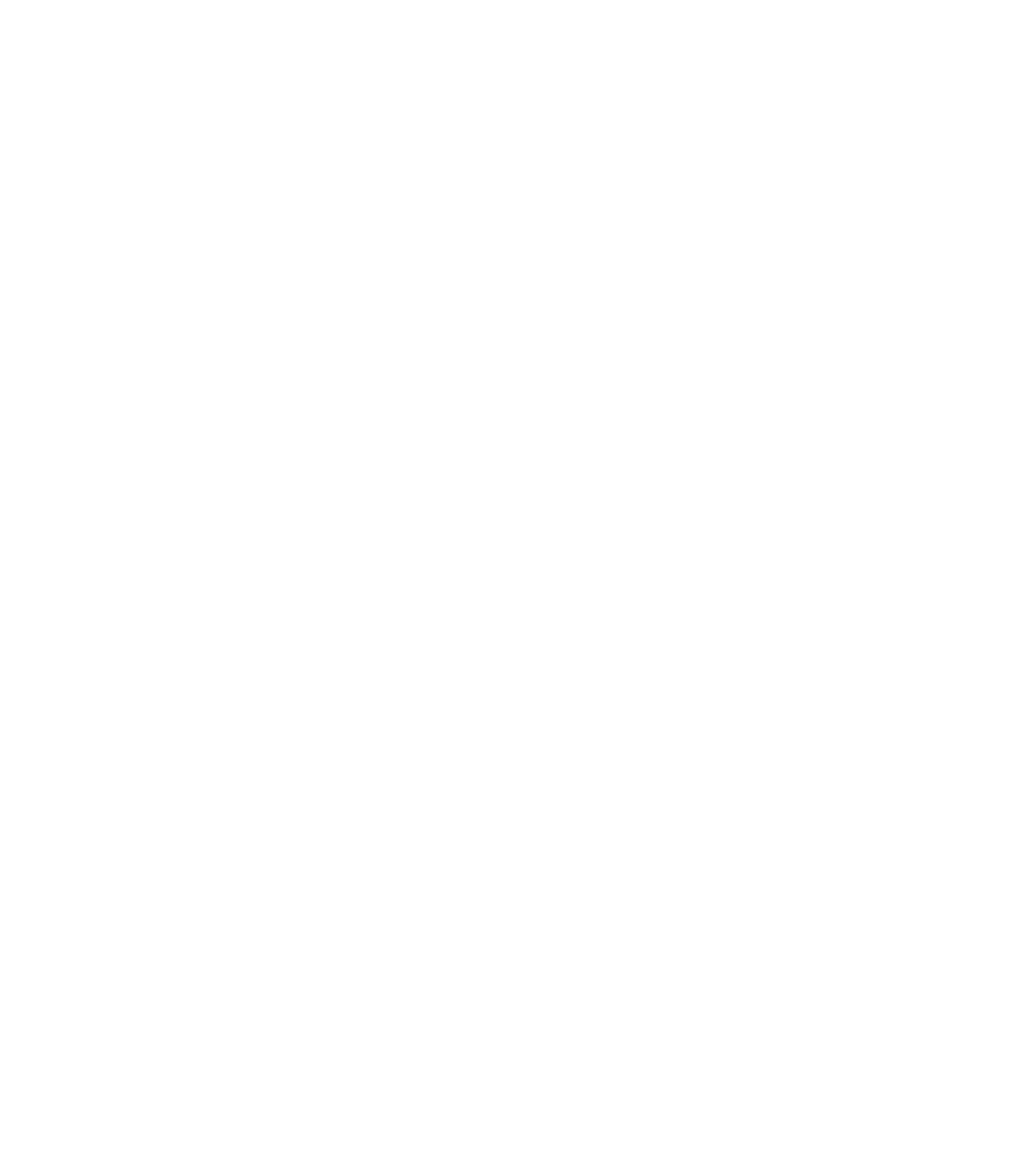
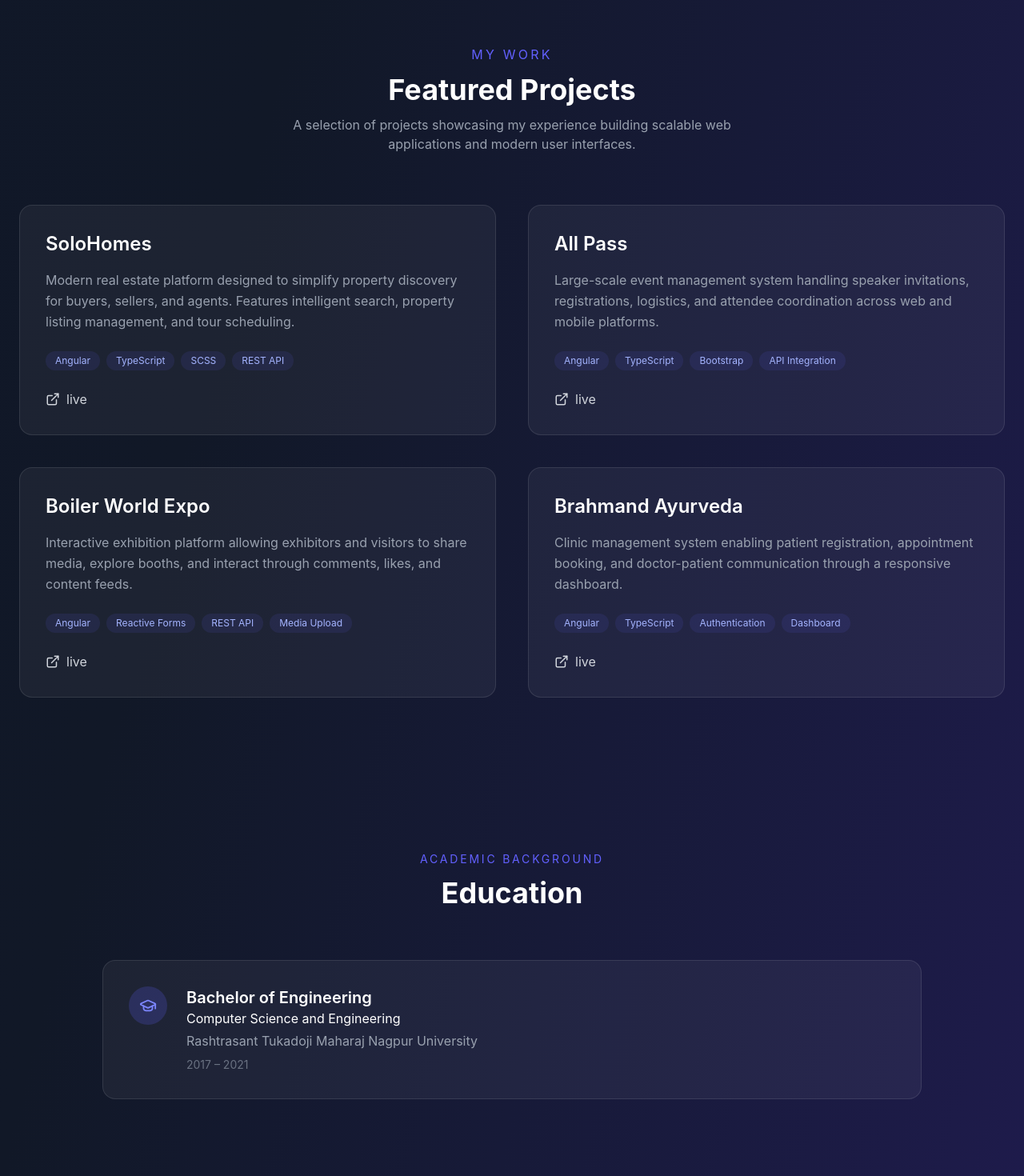
Before and after one commit to MayuriWandhe/my-portfolio, a React (Vite) app: page / in a window 1280 px wide. Shown: the part 3586-5056 px from the top of the page at 80% size. Before the commit the page ends 3546 px from the top, so only its background shows below. Built offline with nearby package versions, Linux system fonts and the light colour scheme.

Commit message:
new sections added

```diff
--- /dev/null
+++ b/src/components/Contact.tsx
@@ -0,0 +1,9 @@
+import React from 'react'
+
+const Contact = () => {
+  return (
+    <section></section>
+  )
+}
+
+export default Contact
--- /dev/null
+++ b/src/components/Education.tsx
@@ -0,0 +1,55 @@
+import { motion } from 'framer-motion';
+import { GraduationCap } from 'lucide-react'
+
+const education = [
+    {
+      degree: "Bachelor of Engineering",
+      field: "Computer Science and Engineering",
+      university: "Rashtrasant Tukadoji Maharaj Nagpur University",
+      duration: "2017 – 2021",
+    },
+  ];
+
+const Education = () => {
+  return (
+    <section id='education' className='py-24 px-6'>
+        <motion.div
+        initial={{opacity:0, y:50}}
+        whileInView={{opacity:1, y:0}}
+        transition={{duration:0.3, delay:0.9}}
+        viewport={{once:true}}>
+            <div className='max-w-5xl mx-auto'>
+                <div className='text-center mb-16'>
+                    <p className='text-sm text-indigo-500 uppercase tracking-[0.2em] mb-3'>ACADEMIC BACKGROUND</p>
+                    <h3 className='text-4xl font-bold'>Education</h3>
+
+                </div>
+
+                <div className='space-y-8 mx-auto'>
+                    {education.map((ed, index)=>(
+                        <div key={index} className='flex items-start gap-6 bg-white/5 border border-white/10 max-w-6xl p-8 rounded-2xl
+                        hover:border-indigo-500/50 hover:bg-indigo-500/5 hover:-translate-y-2 duration-300 transition'>
+                            <div className='text-indigo-400 flex items-center justify-center w-12 h-12 rounded-full bg-indigo-500/20'>
+                                <GraduationCap size={22} />
+                            </div>
+                            <div>
+                                <h3 className='text-xl font-semibold text-white'>
+                                    {ed.degree}
+                                </h3>
+                                <p className='indigo-400'>{ed.field}</p>
+                                <p className='text-gray-400 mt-1'>{ed.university}</p>
+                                <p className='text-gray-500 text-sm mt-2'>{ed.duration}</p>
+                            </div>
+                        </div>
+                    ))}
+
+
+                </div>
+            </div>
+        </motion.div>
+
+    </section>
+  )
+}
+
+export default Education
--- a/src/components/Home.tsx
+++ b/src/components/Home.tsx
@@ -3,7 +3,9 @@
 import About from './About'
 import Skills from './Skills'
 import Experience from './Experience'
-import Projects from './Project'
+import Project from './Project'
+import Education from './Education'
+import Contact from './Contact'
 
 const Home = () => {
   return (
@@ -15,7 +17,9 @@
             <About />
             <Skills />
             <Experience />
-            <Projects />
+            <Project />
+            <Education />
+            <Contact />
         </div>
         {/* <div className="absolute top-40 left-20 w-96 h-96 bg-indigo-600/20 blur-3xl rounded-full"></div> */}
     </div>
--- a/src/components/Project.tsx
+++ b/src/components/Project.tsx
@@ -1,9 +1,82 @@
+import { motion } from "framer-motion"
+import { ExternalLink } from "lucide-react"
+
+const projects = [
+    {
+      title: "SoloHomes",
+      description:
+        "Modern real estate platform designed to simplify property discovery for buyers, sellers, and agents. Features intelligent search, property listing management, and tour scheduling.",
+      tech: ["Angular", "TypeScript", "SCSS", "REST API"],
+      github: "#",
+      live: "https://dev.solo-homes.com/sell",
+    },
+    {
+      title: "All Pass",
+      description:
+        "Large-scale event management system handling speaker invitations, registrations, logistics, and attendee coordination across web and mobile platforms.",
+      tech: ["Angular", "TypeScript", "Bootstrap", "API Integration"],
+      github: "#",
+      live: "http://eventpro.piexxi.in/event-home",
+    },
+    {
+      title: "Boiler World Expo",
+      description:
+        "Interactive exhibition platform allowing exhibitors and visitors to share media, explore booths, and interact through comments, likes, and content feeds.",
+      tech: ["Angular", "Reactive Forms", "REST API", "Media Upload"],
+      github: "#",
+      live: "https://www.boilerworldexpo.com/",
+    },
+    {
+        title: "Brahmand Ayurveda",
+        description:
+          "Clinic management system enabling patient registration, appointment booking, and doctor-patient communication through a responsive dashboard.",
+        tech: ["Angular", "TypeScript", "Authentication", "Dashboard"],
+        github: "#",
+        live: "#",
+      },
+    ];
 
 const Project = () => {
   return (
-    <div>
+    <section id="project" className="py-24 px-6">
+        <motion.div
+        initial={{opacity:0, y:50}}
+        whileInView={{opacity:1, y:0}}
+        transition={{duration:0.3, delay:0.9}}
+        viewport={{once:true}}>
+            <div className="max-w-7xl mx-auto">
+                <div className="text-center mb-16">
+                    <p className="text-indigo-500 uppercase tracking-[0.2em] mb-3">My work</p>
+                    <h3 className="text-4xl text-white font-bold mb-3">Featured Projects</h3>
+                    <p className="text-gray-400 max-w-xl mx-auto">
+                        A selection of projects showcasing my experience building
+                        scalable web applications and modern user interfaces.
+                    </p>
+                </div>
+                <div className="grid md:grid-cols-2 gap-10">
+                    {projects.map((project, index)=>(
+                        <div key={index} className="bg-white/5 border border-white/10 hover:bg-indigo-500/5 p-8 rounded-2xl border border-white/10
+                        hover:border-indigo-500/50 hover:-translate-y-2 duration-300 transition">
+                            <h3 className="text-2xl font-semibold text-white mb-4">{project.title}</h3>
+                            <p className="text-gray-400 mb-6 leading-relaxed">{project.description}</p>
+                            <div className="flex flex-wrap gap-2 mb-6">
+                                {project.tech.map((techs, i)=>(
+                                    <span key={i} className="px-3 py-1 text-xs bg-indigo-500/10 text-indigo-300 rounded-full">{techs}</span>
+                                ))}
+                            </div>
+                            <div className="flex gap-4">
+                                <a href={project.live} target="_blank" className="flex items-center gap-2 text-gray-300 hover:text-white transition">
+                                    <ExternalLink size={18}/>
+                                    live
+                                </a>
+                            </div>
+                        </div>
+                    ))}
+                </div>
 
-    </div>
+            </div>
+        </motion.div>
+    </section>
   )
 }
 
```
